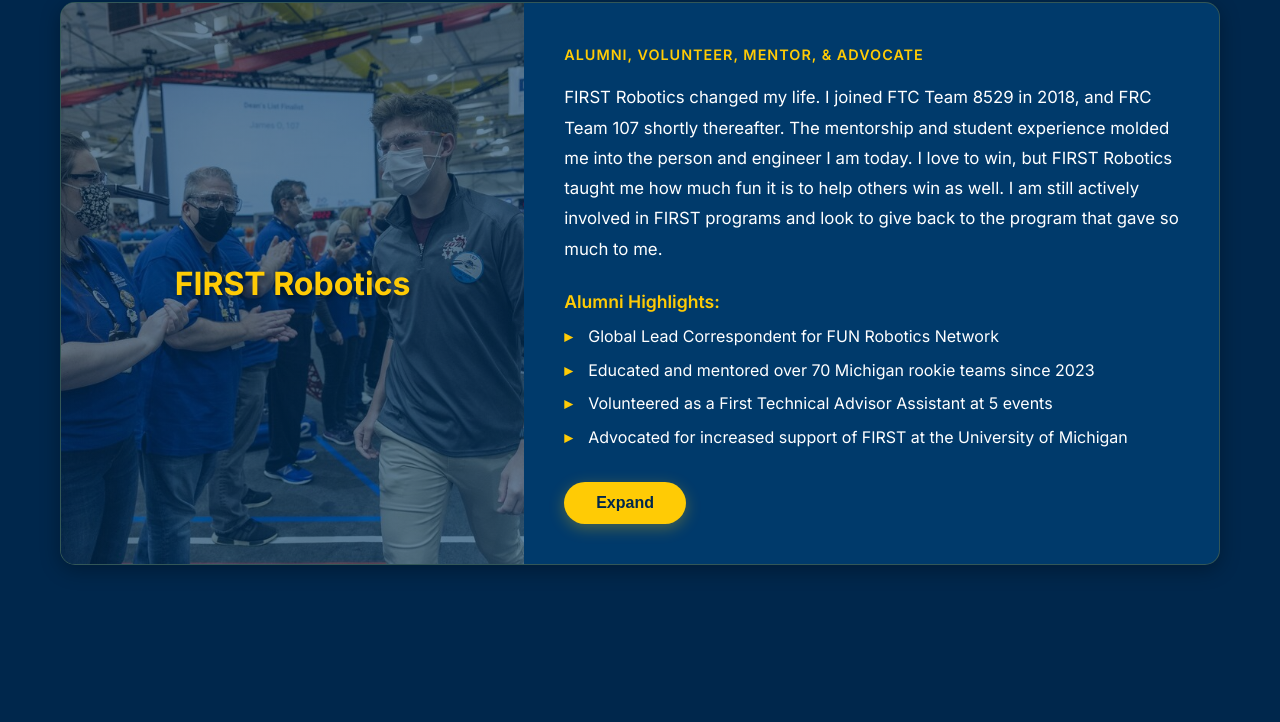
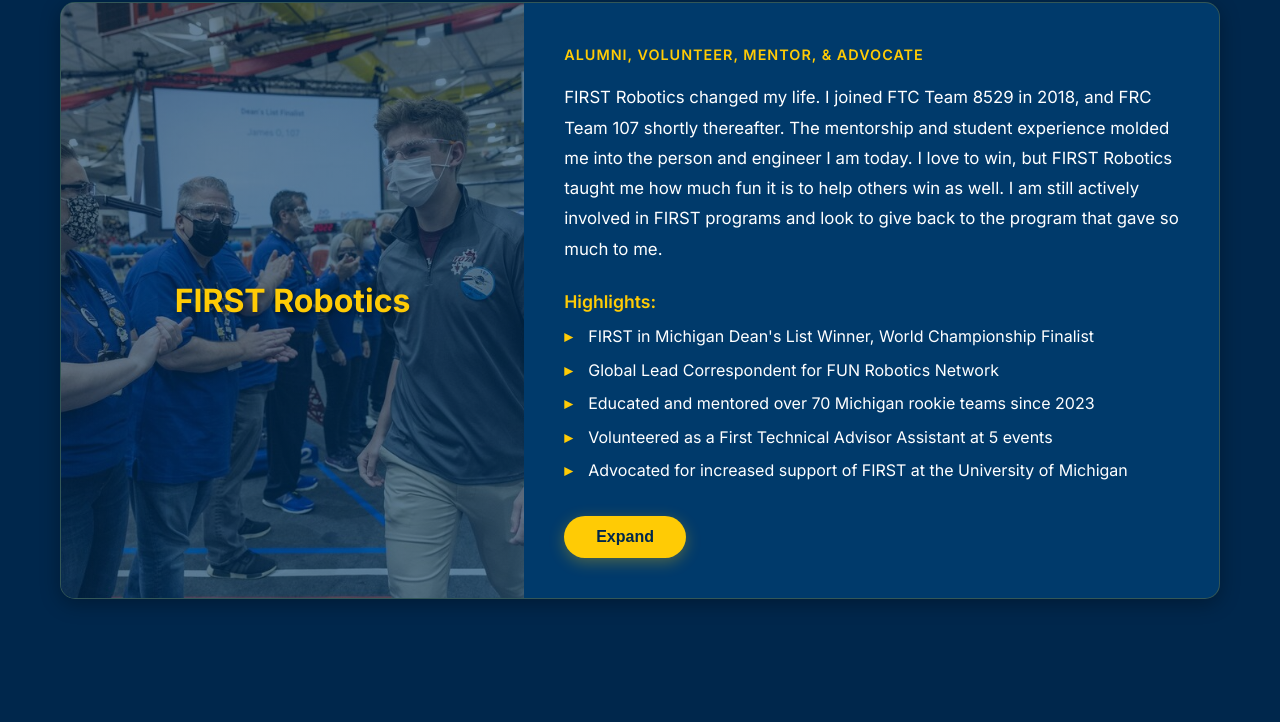
Before and after one commit to jameso107/oosterfolio, a website: page index.html in a window 1280 px wide. Shown: the part 4171-4893 px from the top of the page. Drawn offline with Linux system fonts and the light colour scheme.

Commit message:
Change Alumni Highlights to Highlights and add Dean's List as first bullet

```diff
--- a/index.html
+++ b/index.html
@@ -219,8 +219,9 @@
                         <div class="project-role">Alumni, Volunteer, Mentor, & Advocate</div>
                         <p class="project-description">FIRST Robotics changed my life. I joined FTC Team 8529 in 2018, and FRC Team 107 shortly thereafter. The mentorship and student experience molded me into the person and engineer I am today. I love to win, but FIRST Robotics taught me how much fun it is to help others win as well. I am still actively involved in FIRST programs and look to give back to the program that gave so much to me.</p>
                         <div class="project-specs">
-                            <h4>Alumni Highlights:</h4>
+                            <h4>Highlights:</h4>
                             <ul>
+                                <li>FIRST in Michigan Dean's List Winner, World Championship Finalist</li>
                                 <li>Global Lead Correspondent for FUN Robotics Network</li>
                                 <li>Educated and mentored over 70 Michigan rookie teams since 2023</li>
                                 <li>Volunteered as a First Technical Advisor Assistant at 5 events</li>
```
